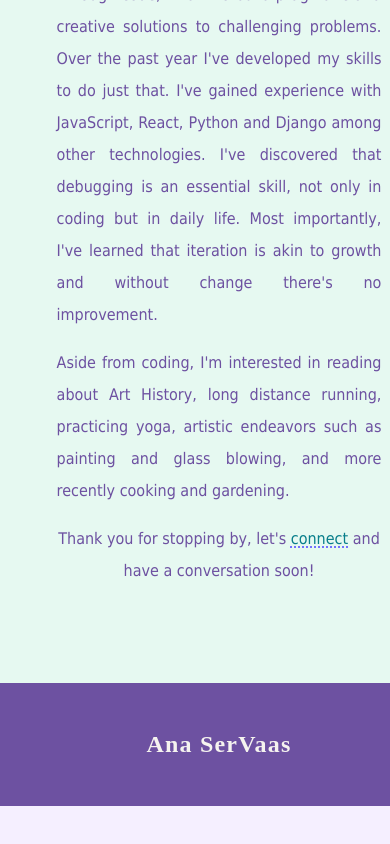
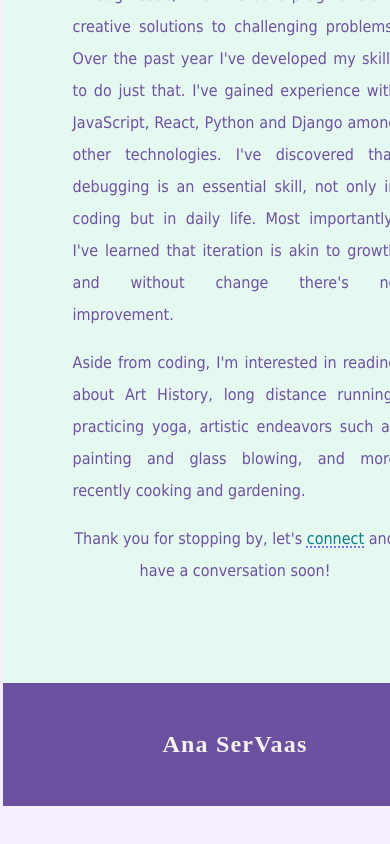
Before and after one commit to anapowa/ana-servaas-portfolio, a React (Create React App) app: page / in a window 390 px wide. Shown: the part 2440-3284 px from the top of the page. Built offline with nearby package versions, Linux system fonts and the light colour scheme.

Commit message:
Updated margin left for small screens.

```diff
--- a/src/index.css
+++ b/src/index.css
@@ -475,7 +475,7 @@ address a {
 
     main, #pie {
       margin: 0;
-      margin-left: 3rem;
+      margin-left: 5rem;
       overflow-x: scroll;
       overflow-y: scroll;
     }
```
